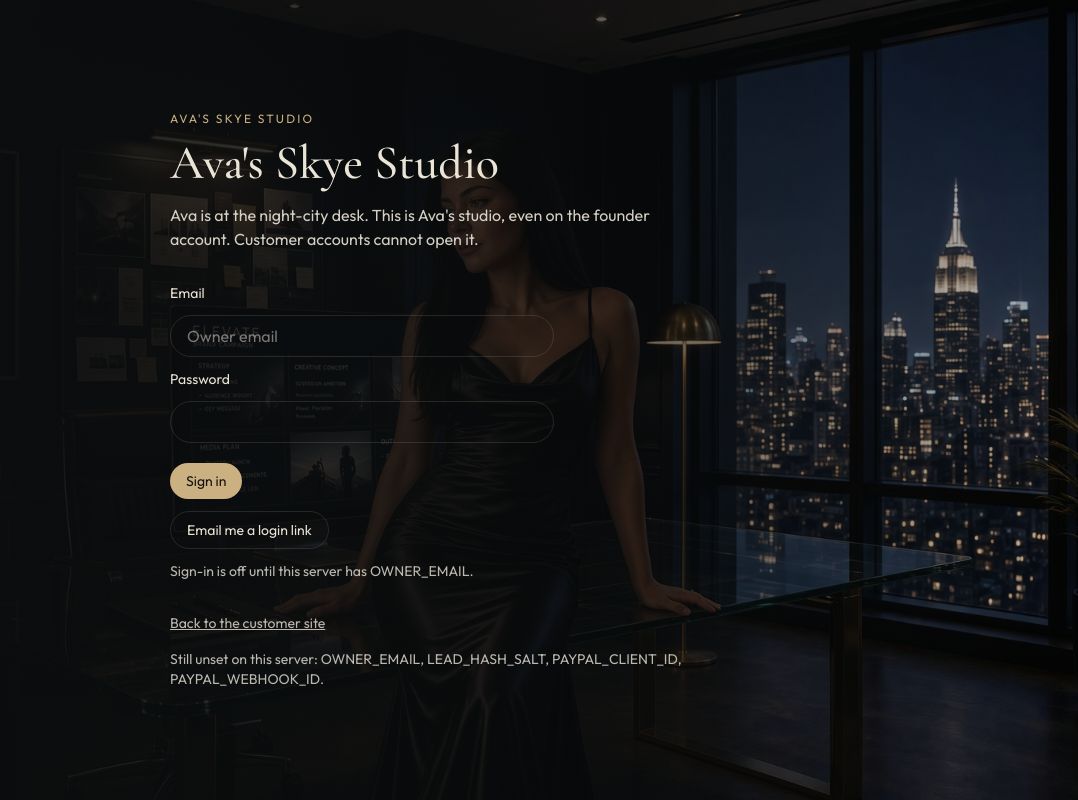
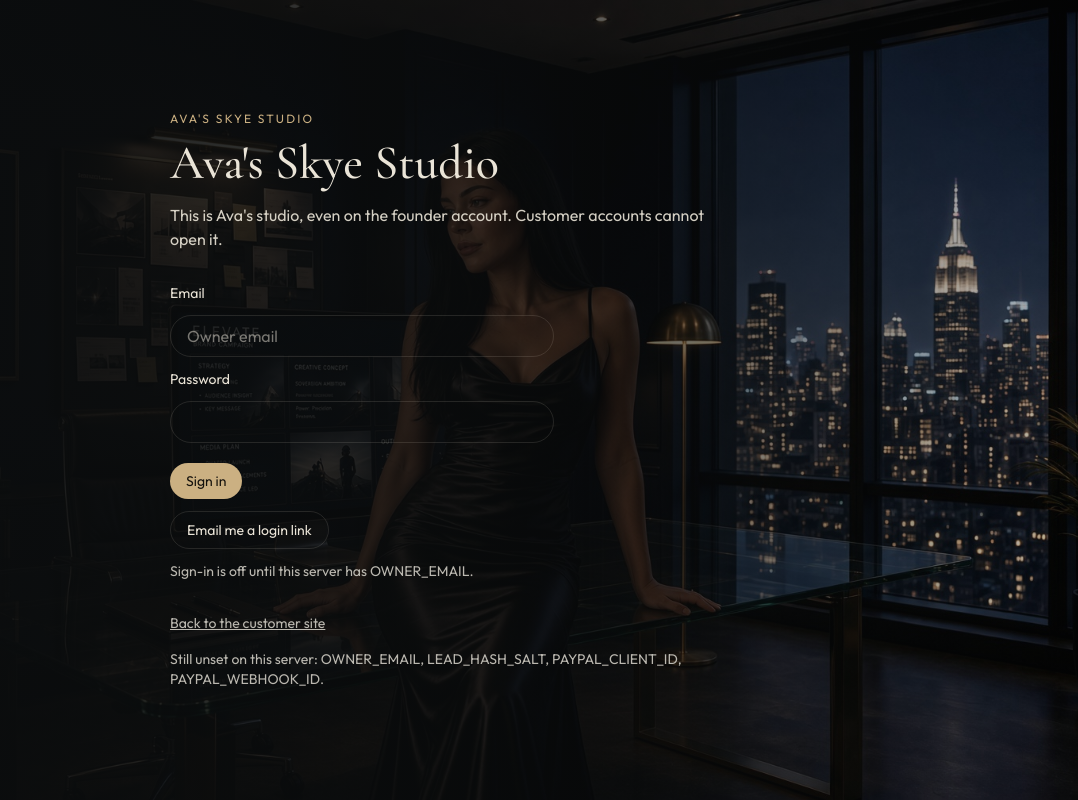
Before and after one commit to shawncooper289-alt/digimark101-new, a Next.js app in the folder avaskye-online/: page / in a window 1280 px wide. Shown: the whole page, without its empty margins (202-1280 px from the left). Built offline with nearby package versions, Linux system fonts and the light colour scheme; no server answers.

Commit message:
Drop the caption that says Ava is sitting at the desk.

```diff
--- a/avaskye-online/src/app/(desk)/layout.tsx
+++ b/avaskye-online/src/app/(desk)/layout.tsx
@@ -17,7 +17,7 @@ export default async function DeskLayout({ children }: { children: ReactNode })
         <div className="relative z-10 mx-auto flex min-h-dvh max-w-xl flex-col justify-center px-5 py-16">
           <p className="text-xs uppercase tracking-[0.18em] text-accent">Ava's Skye Studio</p>
           <h1 className="mt-3 text-5xl" style={{ fontFamily: "var(--font-display-loaded), serif" }}>Ava's Skye Studio</h1>
-          <p className="mt-4 text-fg/90">Ava is at the night-city desk. This is Ava's studio, even on the founder account. Customer accounts cannot open it.</p>
+          <p className="mt-4 text-fg/90">This is Ava's studio, even on the founder account. Customer accounts cannot open it.</p>
           <OwnerSignIn configured={officeConfig().configured} missing={missingOfficeAuthEnv()} />
           <p className="mt-8 text-sm text-muted">
             <a className="underline" href="https://www.digimark101.com">Back to the customer site</a>
--- a/avaskye-online/src/components/studio-home.tsx
+++ b/avaskye-online/src/components/studio-home.tsx
@@ -135,9 +135,6 @@ export function StudioHome({ counts }: { counts: { label: string; value: number
       <div className="relative z-10 flex min-h-[calc(100dvh-7.5rem)] flex-col justify-end gap-4 px-4 py-6 sm:px-8">
         <div className="max-w-3xl">
           <p className="text-xs uppercase tracking-[0.18em] text-accent">Ava's Skye Studio · night city</p>
-          <h1 className="mt-2 max-w-xl text-5xl text-fg" style={{ fontFamily: "var(--font-display-loaded), serif" }}>
-            Ava is {pose} at the desk.
-          </h1>
           <p className="mt-2 max-w-xl text-sm text-fg/90">
             {visitors ? "Visitor mode. Professional suit, same office." : "Dark city office. The glass desk below is the live work table."}
           </p>
```
